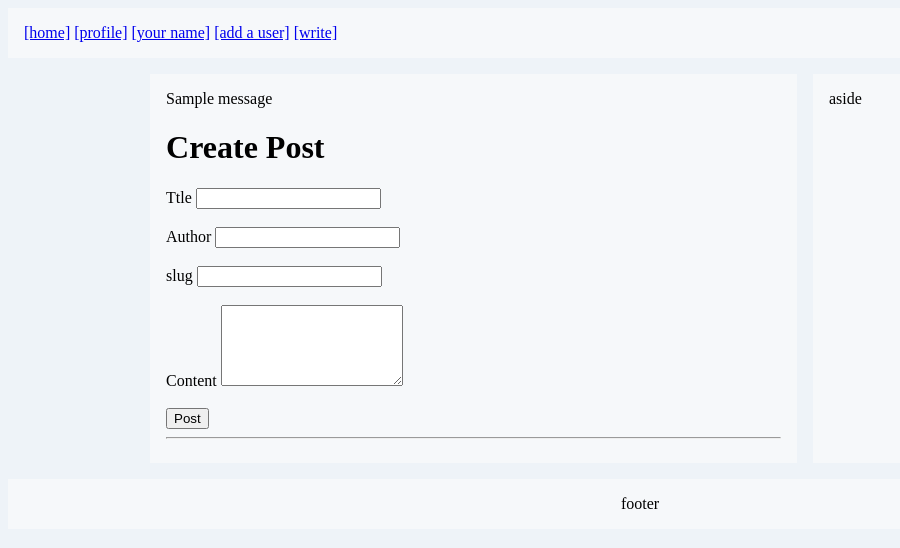
After one commit to ahmdsabbir/flaskblog, a Flask app: page /add-post in a window 1280 px wide. The commit adds this page. Shown: the top 548 px of the page, without its empty margins (0-900 px from the left). Run offline with Flask 2, Linux system fonts and the light colour scheme; tables that the repository leaves empty hold one stand-in row (values such as "Sample post"); one stand-in notice (Sample message) is shown.

Commit message:
blog post

```diff
--- a/app.py
+++ b/app.py
@@ -1,6 +1,6 @@
 from flask import Flask, render_template, flash, request
 from flask_wtf import FlaskForm
-from wtforms import StringField, SubmitField, PasswordField, BooleanField, ValidationError
+from wtforms import StringField, SubmitField, PasswordField, BooleanField, ValidationError, TextAreaField
 from wtforms.validators import DataRequired, EqualTo, Length
 from flask_sqlalchemy import SQLAlchemy
 from flask_migrate import Migrate
@@ -22,6 +22,44 @@ app.config['SQLALCHEMY_DATABASE_URI'] = 'mysql+pymysql://root:root@localhost/our
 db = SQLAlchemy(app)
 migrate = Migrate(app, db)
 
+
+# Blog Post Model
+class Posts(db.Model):
+    id = db.Column(db.Integer, primary_key=True)
+    title = db.Column(db.String(255))
+    content = db.Column(db.Text)
+    author = db.Column(db.String(255))
+    date_posted = db.Column(db.DateTime, default=datetime.utcnow)
+    slug = db.Column(db.String(255))
+
+class PostForm(FlaskForm):
+    title = StringField('Ttle', validators=[DataRequired()])
+    content = TextAreaField('Content', validators=[DataRequired()])
+    author = StringField('Author', validators=[DataRequired()])
+    slug = StringField('slug', validators=[DataRequired()])
+    submit = SubmitField('Post')
+
+
+@app.route('/add-post', methods=['GET', 'POST'])
+def add_post():
+    form = PostForm()
+
+    if form.validate_on_submit():
+        post = Posts(title=form.title.data, content=form.content.data, author=form.author.data, slug=form.slug.data)
+
+        # clear the form
+        form.title.data = ''
+        form.content.data = ''
+        form.author.data = ''
+        form.slug.data = ''
+
+        # save to db
+        db.session.add(post)
+        db.session.commit()
+        flash('Blog post submitted')
+
+    # redirect
+    return render_template('add_post.html', form=form)
 
 @app.route('/date')
 def get_current_date():
--- /dev/null
+++ b/templates/add_post.html
@@ -0,0 +1,31 @@
+{% extends 'base.html' %}
+
+{% block title %}Add User{% endblock %}
+
+{% block content %}
+
+    {% for message in get_flashed_messages() %}
+        {{ message }}
+    {% endfor %}
+
+
+        <h1>Create Post</h1>
+        <form method="POST">
+            {{ form.hidden_tag() }}
+            {{ form.title.label}}
+            {{ form.title() }}
+            <br /><br />
+            {{ form.author.label}}
+            {{ form.author() }}
+            <br /><br />
+            {{ form.slug.label}}
+            {{ form.slug() }}
+            <br /><br />
+            {{ form.content.label}}
+            {{ form.content(rows="5") }}
+            <br /><br />
+            {{ form.submit() }}
+        </form>
+        <hr />
+
+{% endblock %}
--- a/templates/header.html
+++ b/templates/header.html
@@ -3,4 +3,5 @@
     <a href="{{ url_for('profile',name='emma') }}">[profile]</a>
     <a href="{{ url_for('name') }}">[your name]</a>
     <a href="{{ url_for('add_user') }}">[add a user]</a>
+    <a href="{{ url_for('add_post') }}">[write]</a>
 </header>
```
Also changed, not shown: migrations/versions/12d54b49522b_add_posts_model.py (added, +36 -0 lines).
